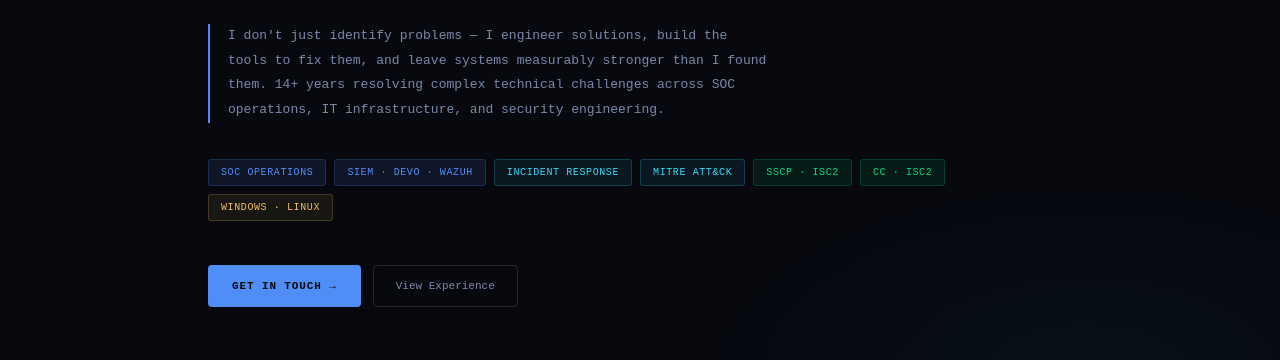
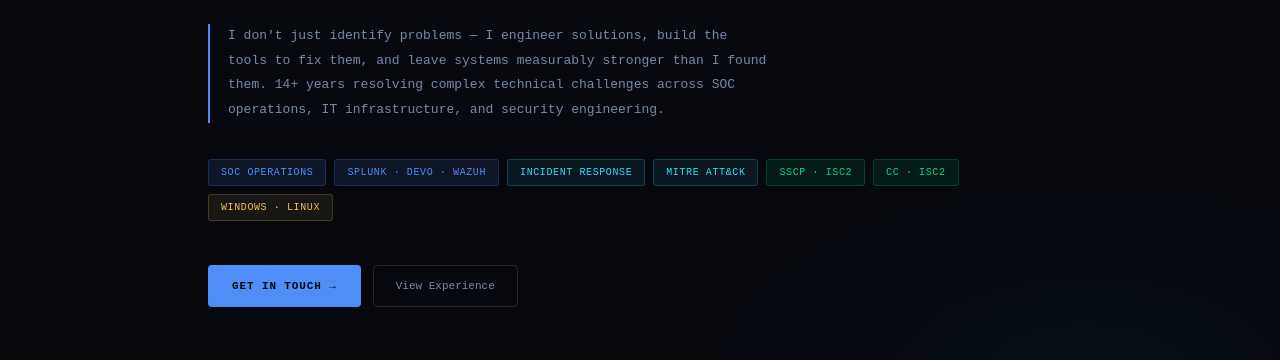
Before and after one commit to edwinamaderac72/edwinamaderac72, a plain HTML site: page index.html in a window 1280 px wide. Shown: the part 346-706 px from the top of the page. Drawn offline with Linux system fonts and the light colour scheme.

Commit message:
Update index.html

```diff
--- a/index.html
+++ b/index.html
@@ -391,7 +391,7 @@ footer {
     </p>
     <div class="hero-badges">
       <span class="badge bb">SOC Operations</span>
-      <span class="badge bb">SIEM · Devo · Wazuh</span>
+      <span class="badge bb">Splunk · Devo · Wazuh</span>
       <span class="badge bc">Incident Response</span>
       <span class="badge bc">MITRE ATT&CK</span>
       <span class="badge bg">SSCP · ISC2</span>
```
